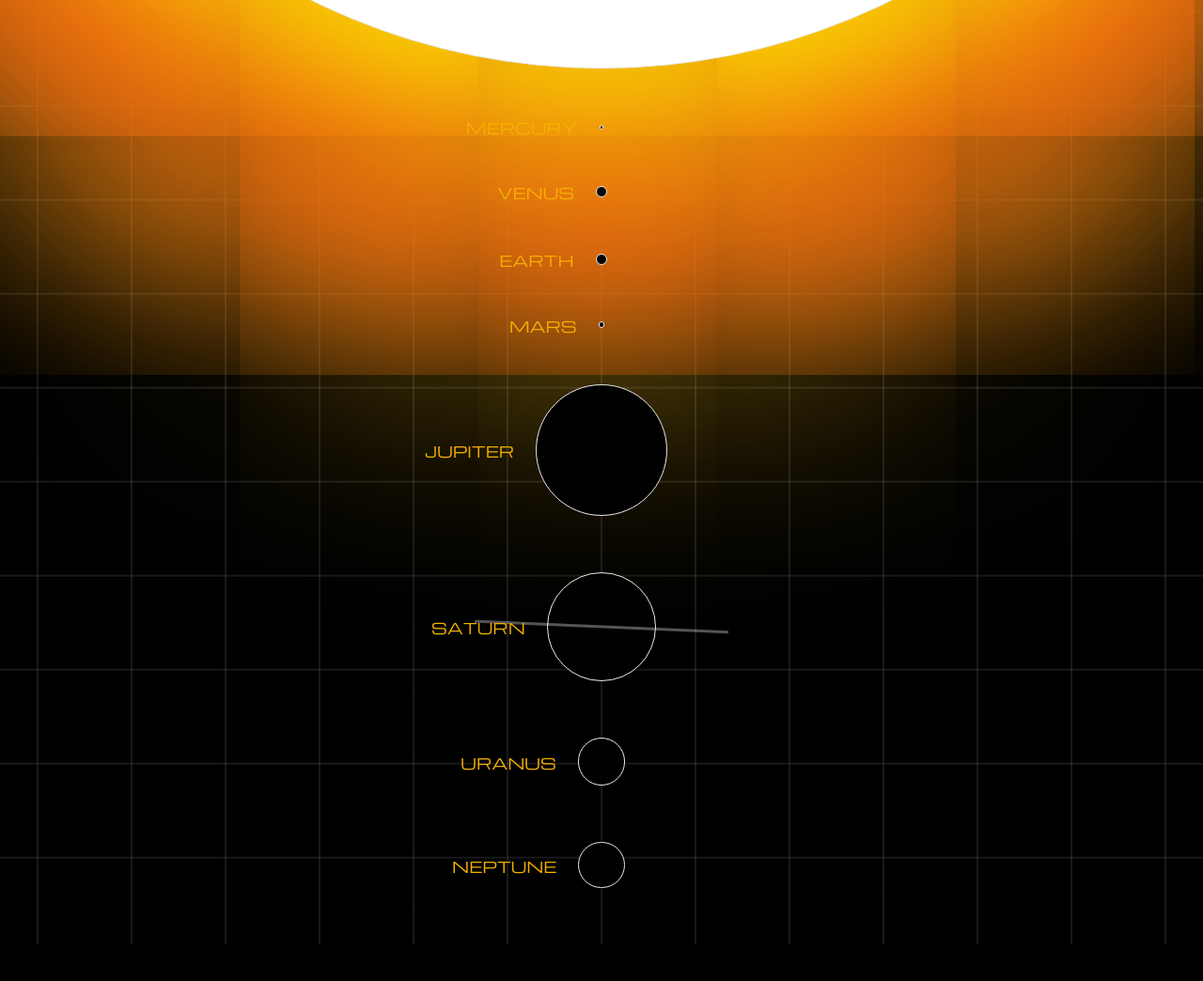
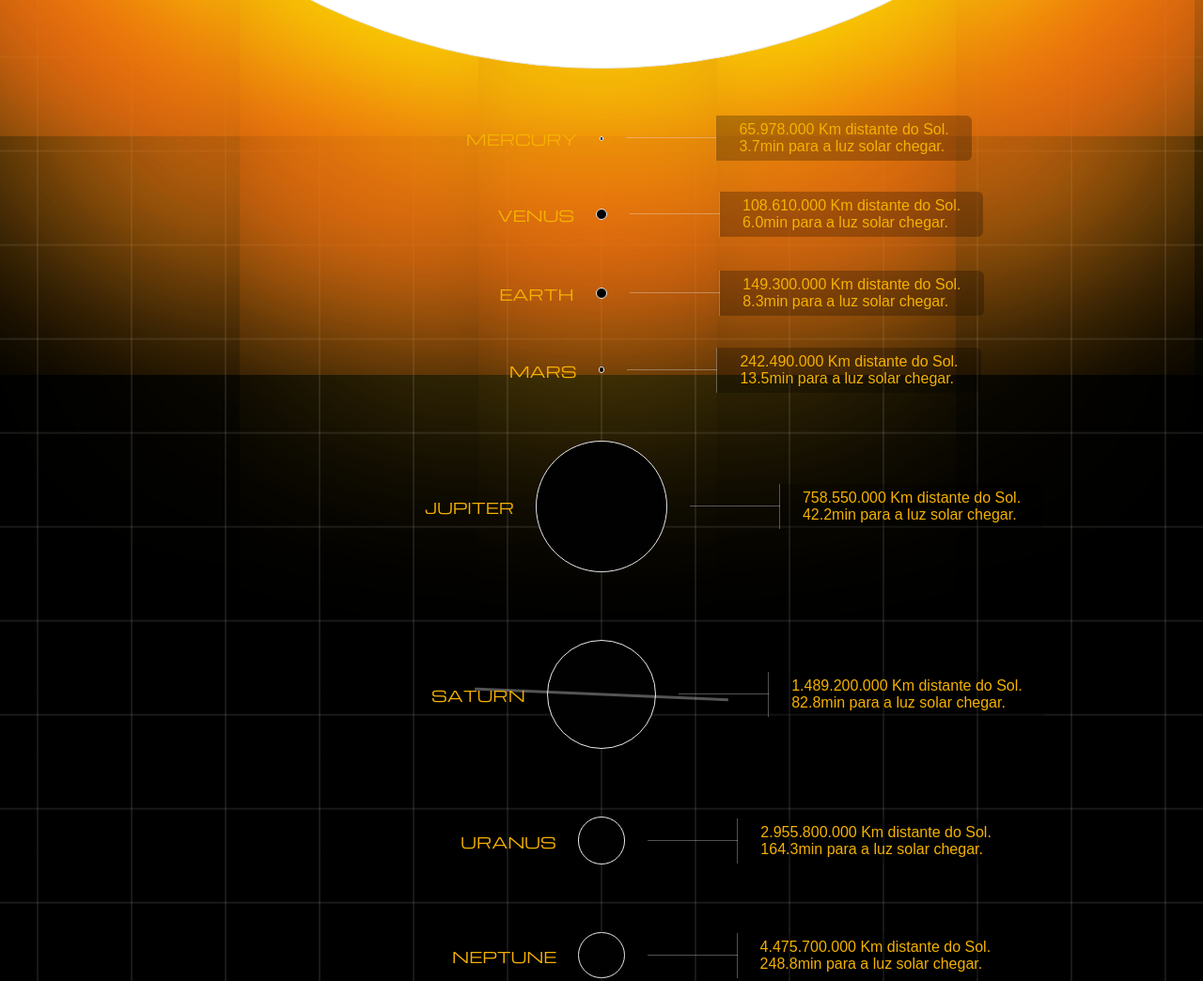
Before and after one commit to EdnilsonRobert/ednilsonrobert.dev, a plain HTML site: page playground/solar-system/index.html in a window 1280 px wide. Shown: the part 1380-2424 px from the top of the page at 94% size. Before the commit the page ends 2385 px from the top, so only its background shows below. Drawn offline with nearby package versions, Linux system fonts and the light colour scheme.

Commit message:
Atualizando Solar System

```diff
--- a/playground/solar-system/index.html
+++ b/playground/solar-system/index.html
@@ -1,12 +1,15 @@
 <!DOCTYPE html>
-<html lang="pt-br" dir="ltr">
+<html lang="pt-br">
 <head>
     <meta charset="utf-8">
     <title>Solar System</title>
 
     <!-- Robots -->
-    <meta name="description" content="Sistema solar desenhado com HTML, CSS e JS">
+    <meta name="description" content="Representação do sistema solar em escala feito em HTML, CSS e JS">
     <meta name="keywords" content="solar, system">
+    <meta name="robots" content="index, follow">
+    <meta name="revisit-after" content="3 days">
+    <meta name="google" content="notranslate">
 
     <!-- Humanos -->
     <meta name="author" content="Ednilson Robert">
@@ -24,34 +27,20 @@
     <meta http-equiv="Expires" content="0">
 
     <!-- Favicon -->
-    <link rel="shortcut icon" href="./favicon.svg">
+    <link rel="shortcut icon" href="../favicon.svg">
 
     <!-- Folhas de estilo -->
-    <link rel="stylesheet" href="./styles.css">
+    <link rel="stylesheet" href="./solar-system.css">
     <link rel="stylesheet" href="https://fonts.googleapis.com/icon?family=Material+Icons">
-
-    <!-- Card URL | Open Graph -->
-    <!-- <meta property="og:title" content="Alien Timeline"> -->
-    <!-- <meta property="og:type" content="website"> -->
-    <!-- <meta property="og:description" content=""> -->
-    <!-- <meta property="og:image" content="https://ednilsonrobert.dev/playground/alien-timeline/images/aliens-logo.svg"> -->
-    <!-- <meta property="og:url" content="https://ednilsonrobert.dev/playground/alien-timeline/"> -->
-
-    <!-- Manifesto -->
-    <!-- <link rel="manifest" href="./manifest.webmanifest"> -->
-
-    <!-- Diversos -->
-    <!-- <link rel="canonical" href="https://ednilsonrobert.dev/playground/alien-timeline/"> -->
 </head>
 
 <body>
+    <!-- <button class="js-scroll-button">Viajar!</button> -->
     <div class="page">
-
         <main class="solar-system"></main>
-
     </div>
 </body>
 
-<script src="./main.js" type="module"></script>
+<script src="./solar-system.js" type="module"></script>
 
 </html>
--- a/playground/solar-system/main.js
+++ /dev/null
@@ -1,36 +0,0 @@
-import { solarSystem as system } from "./data.js";
-
-const systemContainer = document.querySelector('.solar-system');
-const star = system.star;
-const planets = system.planets;
-
-let scale = .0001;
-
-let itemScale = (diameter) => {
-  return (diameter) * scale;
-}
-
-let sun = document.createElement('div');
-  sun.classList.add(star.name.toLowerCase());
-  sun.dataset.name = star.name;
-  sun.style.width = `${itemScale(star.diameter)}rem`;
-  sun.style.height = `${itemScale(star.diameter)}rem`;
-
-  systemContainer.append(sun);
-
-for (let p in planets) {
-  let planet = document.createElement('div');
-  planet.classList.add('planet', planets[p].name.toLowerCase());
-  planet.dataset.name = planets[p].name;
-  planet.style.width = `${itemScale(planets[p].diameter)}rem`;
-  planet.style.height = `${itemScale(planets[p].diameter)}rem`;
-
-  if (planets[p].hasOwnProperty('ringDiameter')) {
-    let ring = document.createElement('span');
-    ring.className = 'ring';
-    ring.style.width = `${itemScale(planets[p].ringDiameter)}rem`;
-    planet.append(ring);
-  }
-
-  systemContainer.append(planet);
-}
--- a/playground/solar-system/styles.css
+++ b/playground/solar-system/solar-system.css
@@ -1,3 +1,7 @@
+/* =============================================================================
+    SOLAR SYSTEM
+============================================================================= */
+
 @import url('https://fonts.googleapis.com/css2?family=Michroma&display=swap');
 
 :root {
@@ -10,6 +14,9 @@
     --cyan-rgb: 83, 208, 255;
     --gold-rgb: 245, 177, 0;
     --white-rgb: 245, 245, 245;
+
+    --sunDiameter: 1392700rem;
+    --scale: .0001;
 }
 
 *,
@@ -33,6 +40,21 @@ body {
     background-repeat: repeat;
     background-position: center;
     background-size: 10rem 10rem;
+}
+
+.js-scroll-button {
+    position: fixed;
+    right: 3.6rem;
+    top: 3.6rem;
+    z-index: 1;
+    width: 9.6rem;
+    height: 4.8rem;
+    font-weight: 700;
+    border-radius: .3rem;
+    border-style: none;
+    background-color: var(--gold-hex);
+    box-shadow: 0 1px 1px rgba(var(--black-rgb), .5);
+    color: var(--black-hex);
 }
 
 .page {
@@ -67,10 +89,32 @@ body {
 
 .planet {
     position: relative;
-    margin-top: 6rem;
     border-radius: 50%;
     border: 1px solid #eaeaea;
     background-color: var(--black-hex);
+}
+
+.planet-info {
+    position: absolute;
+    left: 100%;
+    bottom: 50%;
+    padding: .6rem 2.4rem;
+    border-left: 1px solid rgba(var(--white-rgb), .33);
+    white-space: nowrap;
+    border-radius: 0 .6rem .6rem 0;
+    background-color: rgba(var(--black-rgb), .25);
+    color: var(--gold-hex);
+    transform: translate(12rem, 50%);
+}
+
+.planet-info::before {
+    content: '';
+    position: absolute;
+    right: 100%;
+    bottom: 50%;
+    width: 9.6rem;
+    height: 1px;
+    background-color: rgba(var(--white-rgb), .33);
 }
 
 .sun::after,
--- /dev/null
+++ b/playground/solar-system/solar-system.js
@@ -0,0 +1,66 @@
+/* =============================================================================
+    SOLAR SYSTEM
+============================================================================= */
+
+import { solarSystem as system } from "./data.js";
+
+// const button = document.querySelector('.js-scroll-button');
+const systemContainer = document.querySelector('.solar-system');
+const star = system.star;
+const planets = system.planets;
+
+const scale = .0001;
+const lightSpeed = 299792458 // m/s
+const lightMinute = Math.round((lightSpeed * 60) / 1000);
+let previousDistance = 0;
+
+let itemScale = (diameter) => {
+  return (diameter) * scale;
+}
+
+let sun = document.createElement('div');
+sun.classList.add(star.name.toLowerCase());
+sun.dataset.name = star.name;
+sun.style.width = `${itemScale(star.diameter)}rem`;
+sun.style.height = `${itemScale(star.diameter)}rem`;
+
+systemContainer.append(sun);
+
+for (let p in planets) {
+  let planet = document.createElement('div');
+  planet.classList.add('planet', planets[p].name.toLowerCase());
+  planet.dataset.name = planets[p].name;
+
+  let realDistance = planets[p].farFromTheSun;
+  // let relativeDistance = (realDistance - previousDistance);
+  planet.style.width = `${itemScale(planets[p].diameter)}rem`;
+  planet.style.height = `${itemScale(planets[p].diameter)}rem`;
+  // TODO: [23/07/22]: Adicionar distância correta
+  // planet.style.marginTop = `${relativeDistance * scale}rem`;
+  planet.style.marginTop = '7.2rem';
+  previousDistance = realDistance;
+
+  let info = document.createElement('span');
+  info.classList.add('planet-info');
+  info.append(document.createTextNode(`${(planets[p].farFromTheSun).toLocaleString('pt-br')} Km distante do Sol.`));
+  info.append(document.createElement('br'));
+  info.append(document.createTextNode(`${(planets[p].farFromTheSun / lightMinute).toFixed(1)}min para a luz solar chegar.`));
+  planet.append(info);
+
+  if (planets[p].hasOwnProperty('ringDiameter')) {
+    let ring = document.createElement('span');
+    ring.className = 'ring';
+    ring.style.width = `${itemScale(planets[p].ringDiameter)}rem`;
+    planet.append(ring);
+  }
+
+  systemContainer.append(planet);
+}
+
+button.addEventListener('click', () => {
+  console.log('scroll');
+  systemContainer.scrollIntoView({
+    block: 'end',
+    behavior: 'smooth'
+  });
+});
```
Also changed, not shown: playground/solar-system/favicon.svg (deleted), 1 other file.
